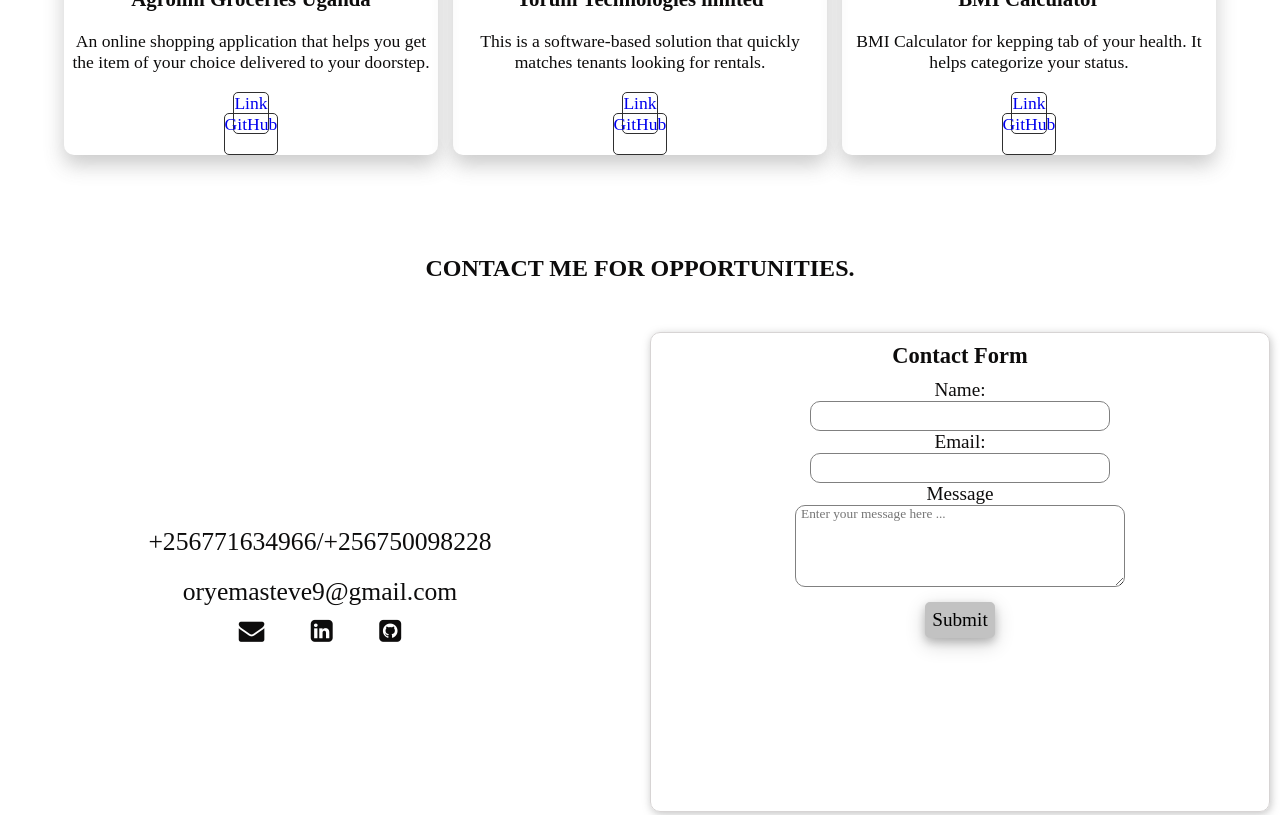
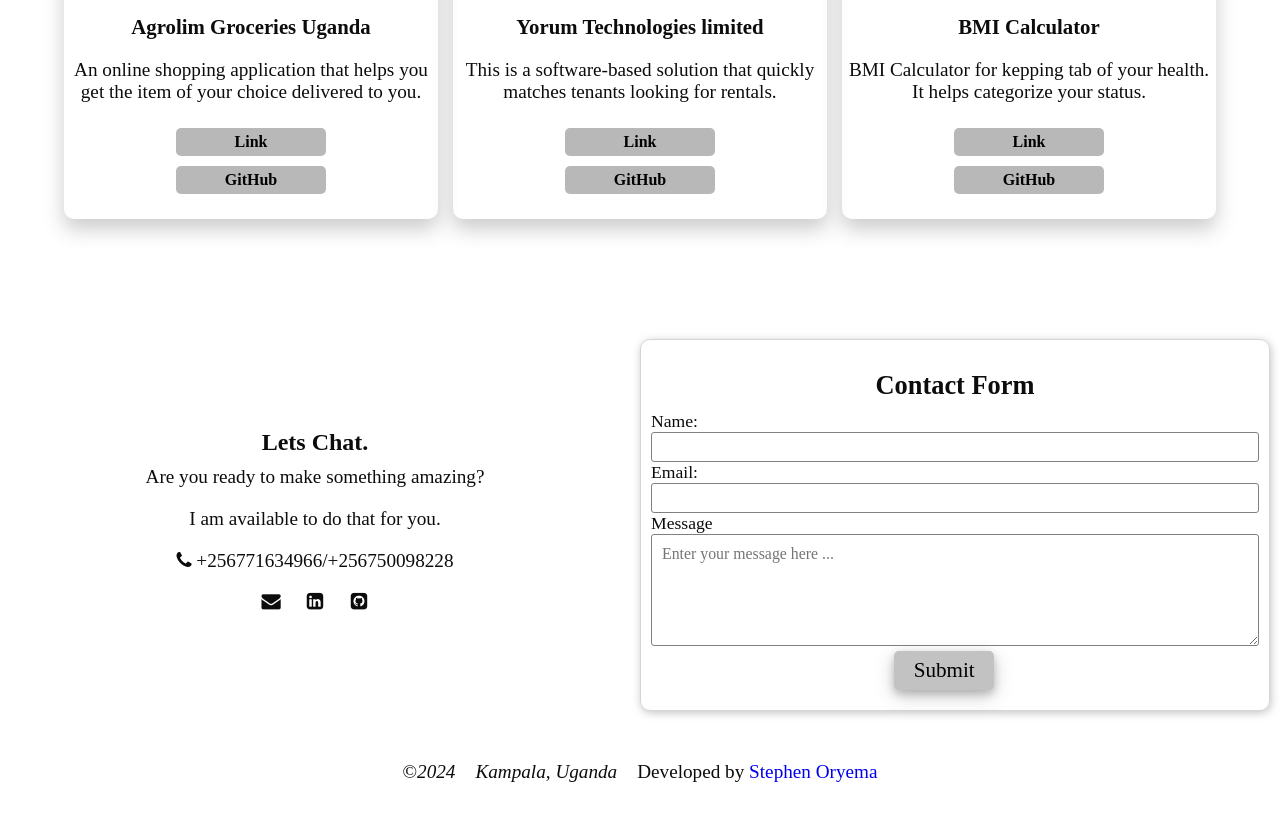
Before and after one commit to OryemaStephen/personal-portfolio, a plain HTML site: page index.html in a window 1280 px wide. Shown: the part 1760-2575 px from the top of the page. Drawn offline with Linux system fonts and the light colour scheme; a web font is replaced by a local one.

Commit message:
Modified responsiveness

```diff
--- a/index.html
+++ b/index.html
@@ -72,9 +72,9 @@
         </section>
         <section id="portfolio">
             <div id="portfolio-container">
-                <h1 id="portfolio-header">
+                <h2 id="portfolio-header">
                     Portfolio
-                </h1>
+                </h2>
                 <div class="portfolio-project-container">
                     <div class="portfolio-project">
                         <img class="portfolio-img" id="portfolio-img" src="myshop.png" alt="My Shop website">
@@ -85,7 +85,7 @@
                             An online shopping site where users order products.
                         </p>
                         <a href="https://myshop256.netlify.app/" target="_blank" class="web-link">Link</a><br>
-                        <a href="https://myshop256.netlify.app/" target="_blank" class="git-profile">GitHub</a>
+                        <a href="https://github.com/OryemaStephen/shopping-cart" target="_blank" class="git-profile">GitHub</a>
                     </div>
                     <div class="portfolio-project">
                         <img class="portfolio-img"  src="restuarant.png" alt="Restaurant website photo.">
@@ -96,7 +96,7 @@
                             Website to allow EatUp restaurant customers to see the menu and order food.
                         </p>
                         <a href="https://eatup256.netlify.app/" target="_blank" class="web-link">Link</a><br>
-                        <a href="https://myshop256.netlify.app/" target="_blank" class="git-profile">GitHub</a>
+                        <a href="https://github.com/OryemaStephen/Restaurant-website" target="_blank" class="git-profile">GitHub</a>
                     </div>
                     <div class="portfolio-project">
                         <img class="portfolio-img" src="myhomepage.png" alt="Homepage for my website.">
@@ -107,7 +107,7 @@
                             My landing page for my browser for when I open the broswer.
                         </p>
                         <a href="https://stephhomepage.netlify.app/" target="_blank" class="web-link">Link</a><br>
-                        <a href="https://myshop256.netlify.app/" target="_blank" class="git-profile">GitHub</a>
+                        <a href="https://github.com/OryemaStephen/browser-homepage" target="_blank" class="git-profile">GitHub</a>
                     </div>
 
                     <div class="portfolio-project">
@@ -118,10 +118,10 @@
                         <p>
                             An online shopping application
                             that helps you get the item of your choice
-                            delivered to your doorstep.
+                            delivered to you.
                         </p>
                         <a href="https://agrolimgroceriesug.netlify.app/" target="_blank" class="web-link">Link</a><br>
-                        <a href="https://myshop256.netlify.app/" target="_blank" class="git-profile">GitHub</a>
+                        <a href="https://agrolimgroceriesug.netlify.app/" target="_blank" class="git-profile">GitHub</a>
                     </div>
 
                     <div class="portfolio-project">
@@ -133,7 +133,7 @@
                             This is a software-based solution that quickly matches tenants looking for rentals.
                         </p>
                         <a href="https://yoroom.netlify.app/" target="_blank" class="web-link">Link</a><br>
-                        <a href="https://myshop256.netlify.app/" target="_blank" class="git-profile">GitHub</a>
+                        <a href="https://yoroom.netlify.app/" target="_blank" class="git-profile">GitHub</a>
                     </div>
 
                     <div class="portfolio-project">
@@ -145,17 +145,26 @@
                                 BMI Calculator for kepping tab of your health. It helps categorize your status.
                             </p>
                             <a href="https://bmicalculatorh.netlify.app/" target="_blank" class="web-link">Link</a><br>
-                            <a href="https://myshop256.netlify.app/" target="_blank" class="git-profile">GitHub</a>
+                            <a href="https://github.com/OryemaStephen/BMI-calculator" target="_blank" class="git-profile">GitHub</a>
                     </div>
                 </div>
             </div>
         </section>
         <section id="contact">
-            <h1>Contact Me for Opportunities.</h1>
+
             <div class="contact-container">
                 <div class="contact-detail">
-                    <p>+256771634966/+256750098228</p>
-                    <p>oryemasteve9@gmail.com</p>
+                    <h1>Lets Chat.</h1>
+                    <p>
+                        Are you ready to make something amazing?
+                    </p>
+                    <p>
+                        I am available to do that for you.
+                    </p>
+                    <p>
+                        <i class="fa fa-phone" aria-hidden="true"></i>
+                        +256771634966/+256750098228
+                    </p>
                     <div class="social-profile">
                         <a target="_blank" href="mailto:oryemasteve9@gmail.com"><i class="fa fa-envelope" aria-hidden="true"></i></a>
                         <a target="_blank" href="https://www.linkedin.com/in/oryema-stephen-76b891133/"><i class="fa fa-linkedin-square" aria-hidden="true"></i></a>
--- a/styles.css
+++ b/styles.css
@@ -30,9 +30,11 @@ header {
     z-index: 1;
 }
 
-header .logo {
-    font-size: 30px;
+header .logo a{
     text-transform: uppercase;
+    color: #000;
+    font-size: 1.6em;
+    font-weight: bold;
 }
 
 header nav ul {
@@ -71,8 +73,21 @@ main {
     width: 100%;
 }
 
-h1,h2 {
+h2 {
     text-transform: uppercase;
+    font-size: 1.6em;
+}
+
+h3{
+    font-size: 1.5em;
+}
+
+h4{
+    font-size: 1.3em;
+}
+
+p{
+    font-size: 1.2em;
 }
 
 #home {
@@ -101,16 +116,14 @@ h1,h2 {
     margin: auto;
     text-align: center;
     padding: 20px;
-    font-size: 1.5em;
 }
 
 #home-profile > p {
     margin: 15px;
 }
 
-#home-profile > h3 {
+#home-profile > h3{
     margin-bottom: 25px;
-    font-size: 1.4em;
     background: url(landing-page.png);
     background-clip: text;
     -webkit-background-clip: text;
@@ -125,7 +138,6 @@ h1,h2 {
     box-shadow: 0 4px 8px 0 rgba(0, 0, 0, 0.2), 0 6px 20px 0 rgba(0, 0, 0, 0.19);
     cursor: pointer;
     border-radius: 5px;
-    font-size: 1.3em;
     padding-bottom: 7px;
 
 }
@@ -133,7 +145,8 @@ h1,h2 {
 #home-profile .button a{
     color: #0d0c0c;
     text-decoration: none;
-    font-size: 0.7em;
+    font-size: 1.2em;
+    font-weight: bold;
     padding: 0;
 }
 
@@ -162,7 +175,6 @@ h1,h2 {
 }
 
 .skills h2{
-    font-size: 1.7em;
     margin: 20px auto;
     font-weight: bold;
     text-transform: uppercase;
@@ -189,7 +201,7 @@ h1,h2 {
 #portfolio{
     width: 100%;
     height: fit-content;
-    padding-top: 80px;
+    padding-top: 70px;
 
 }
 
@@ -236,34 +248,53 @@ h1,h2 {
 
 .portfolio-project h4{
     padding: 20px;
-    font-size: 1.3em;
 }
 
 .portfolio-project p{
     padding-bottom: 20px;
-    font-size: 1.1em;
 }
 
 .web-link{
-    padding-bottom: 20px;
-    font-size: 1.1em;
-    border: 1px solid #2F2F2F;
-    width: 200px;
+    width: 150px;
+    display: inline-block;
+    padding: 5px 5px;
+    text-decoration: none;
+    background-color: #b8b8b8;
     border-radius: 5px;
+    transition: all 0.3s ease;
+    margin: 5px auto;
+    color: #000;
+    font-size: 1em;
+    font-weight: bold;
+}
 
+.web-link:hover{
+    background-color: #000;
+    color: #b8b8b8;
 }
 
 .git-profile{
-    padding-bottom: 20px;
-    font-size: 1.1em;
-    border: 1px solid #2F2F2F;
-    width: 200px;
+    width: 150px;
+    color: #000;
+    display: inline-block;
+    padding: 5px 5px;
+    text-decoration: none;
+    background-color: #b8b8b8;
     border-radius: 5px;
+    transition: all 0.3s ease;
+    margin: 5px auto;
+    font-size: 1em;
+    font-weight: bold;
+}
+
+.git-profile:hover{
+    background-color: #000;
+    color: #b8b8b8;
 }
 
 #contact {
     width: 100%;
-    height: 100vh;
+    height: fit-content;
     padding-top: 80px;
     text-align: center;
 }
@@ -272,54 +303,57 @@ h1,h2 {
     display: flex;
     flex-wrap: wrap;
     justify-content: center;
+    align-items: center;
     width: 100%;
-    padding: 30px auto;
-    margin: 30px auto;
 }
 
 .contact-detail {
     text-align: center;
-    margin: 20px 10px;
     flex: 1 1 calc(33.33% - 20px);
     border-radius: 5px;
-    height: 50vh;
+    height: fit-content;
     justify-content: center;
     align-content: center;
-    padding-top: 100px;
-    font-size: 1.6em;
 }
 
 .contact-detail p{
     padding: 10px;
+
 }
 
 .message-form {
     box-shadow: 1px 2px 8px rgba(108, 108, 108, 0.4);
     border: 1px solid rgb(215, 212, 212);
-    text-align: center;
+    text-align: left;
     margin: 20px 10px;
     flex: 1 1 calc(33.33% - 20px);
     border-radius: 10px;
-    height: 60vh;
+    height: fit-content;
     justify-content: center;
-    font-size: 1.2em;
+    padding: 20px 10px;
+    font-size: 1.1em;
 }
 
 .message-form h3 {
     margin: 10px auto;
+    text-align: center;
 }
 
 .message-form #name, #email {
-    width: 300px;
+    width: 100%;
     height: 30px;
-    border-radius: 10px;
+    border-radius: 3px;
     border: 1px solid grey;
+    padding: 10px;
+    font-size: 0.9em;
 }
 
 .message-form #message {
-    border-radius: 10px;
+    width: 100%;
+    border-radius: 3px;
     border: 1px solid grey;
-    padding-left: 5px;
+    padding: 10px;
+    font-size: 0.9em;
 }
 
 .message-form #submit {
@@ -329,21 +363,24 @@ h1,h2 {
     box-shadow: 0 4px 8px 0 rgba(0, 0, 0, 0.2), 0 6px 20px 0 rgba(0, 0, 0, 0.19);
     cursor: pointer;
     border-radius: 5px;
-    font-size: 1em;
-    margin-top: 10px;
+    margin-left: 40%;
+    width: 100px;
+    font-size: 1.2em;
 }
 
 .message-form #submit:hover {
-    transform: scale(1.05);
+    color: #fff;
+    background-color: #0d0c0c;
 }
 
 .social-profile {
     width: 100%;
 }
-.social-profile a{
-    margin: 20px;
+.social-profile a i{
+    margin: 10px;
     color: #0d0c0c;
     width: 20px;
+    font-size: 1.2em;
 }
 
 .social-profile a i:hover{
@@ -357,6 +394,7 @@ footer {
     display: flex;
     flex-wrap: wrap;
     justify-content: center;
+    font-size: 1.2em;
 }
 
 footer span, address {
@@ -417,11 +455,13 @@ footer span, address {
         flex: 1 0 50%;
     }
 
+    #contact{
+        padding-top: 40px;
+    }
 
     .contact-container {
         display: inline;
         justify-content: center;
-        margin: 5px;
     }
 
     #contact h1 {
@@ -429,26 +469,10 @@ footer span, address {
         text-align: center;
     }
 
-    .contact-detail {
-        padding-top: 30px;
-    }
-
-    .contact-detail p{
-        font-size: 0.7em;
-    }
-
-    .message-form #name, #email {
-        width: 200px;
-    }
-
-    .message-form #message {
-        width: 200px;
-    }
-
     footer {
         position: relative;
         width: 100%;
-        margin: 250px auto 20px auto;
+        margin: 20px auto;
         display: flex;
         flex-wrap: wrap;
         justify-content: center;
@@ -470,7 +494,25 @@ footer span, address {
         width: 100%;
     }
 
+    #home-img img{
+        width: 300px;
+    }
+
+    .skill-list {
+        display: flex;
+        flex-direction: column;
+    }
+    .skill-list > span{
+        font-size: 1.3em;
+        width: 80%;
+        margin: 10px auto;
+    }
+
     .portfolio-project{
         flex: 1 0 100%;
     }
+
+    #contact{
+        padding-top: 70px;
+    }
 }
```
